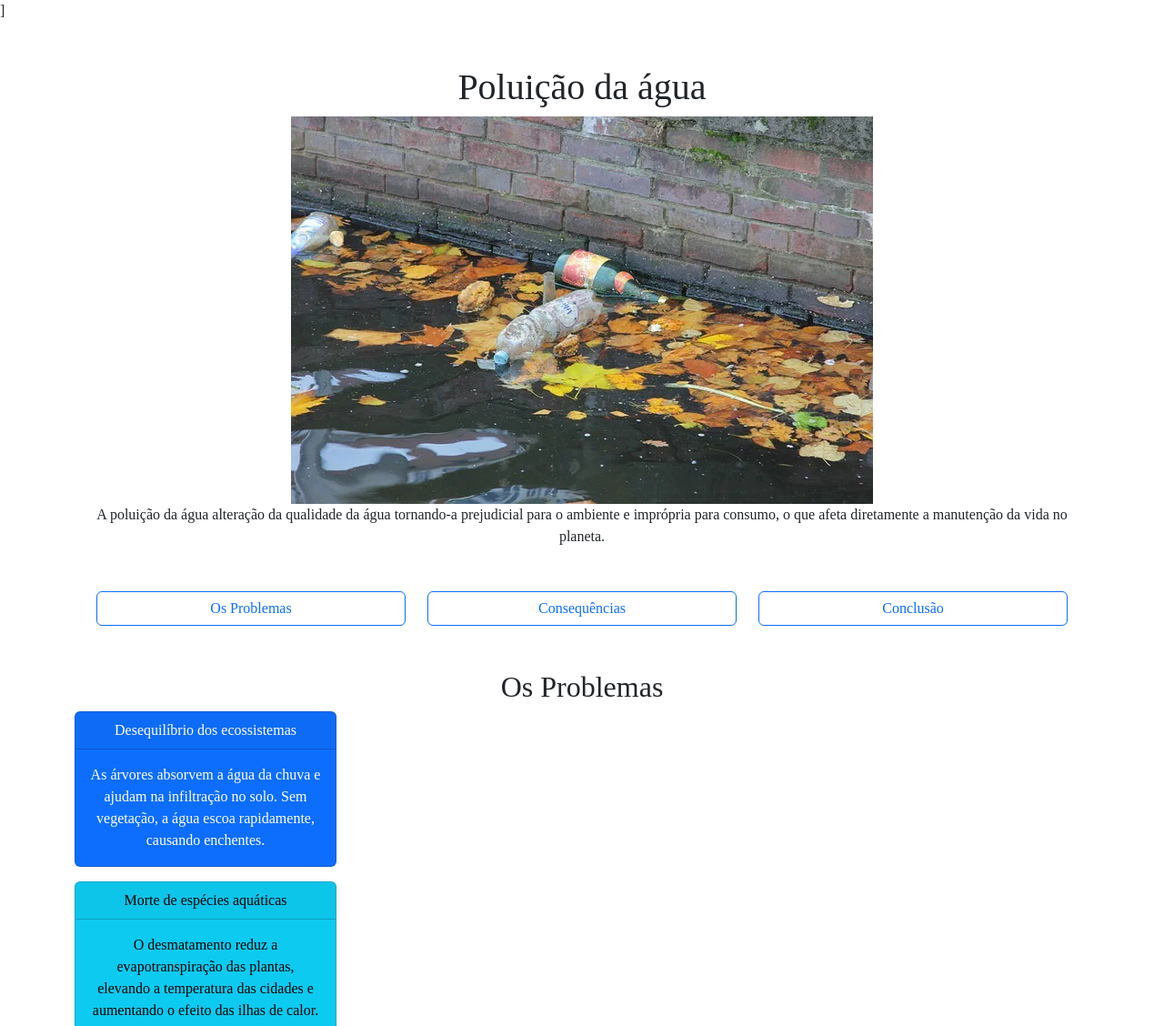
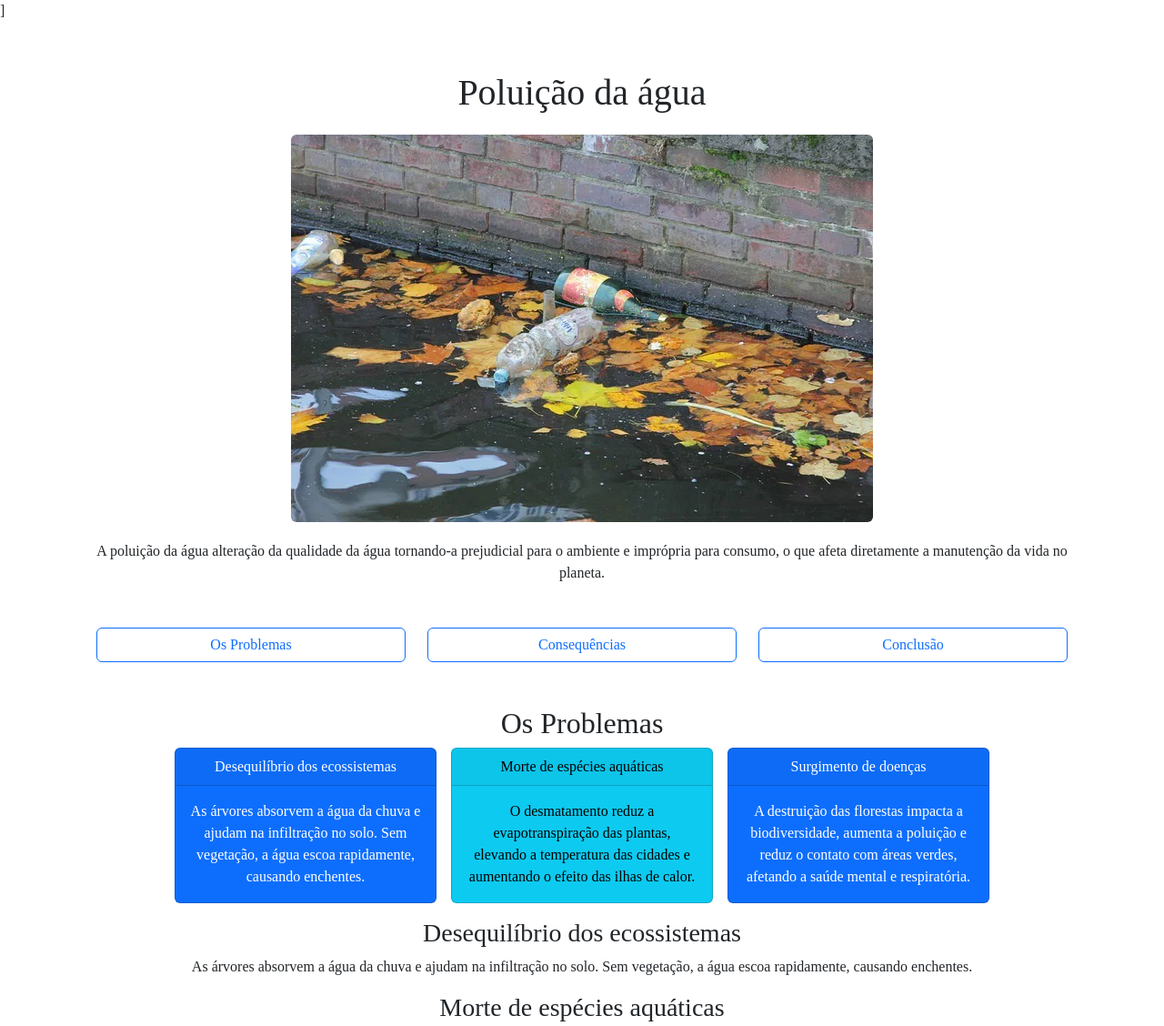
Before and after one commit to stormeso/Agrinho, a plain HTML site: page index.html in a window 1280 px wide. Shown: the top 1128 px of the page at 91% size. Drawn offline with nearby package versions, Linux system fonts and the light colour scheme; a web font is replaced by a local one.

Commit message:
Ajeitei os cards e arrumei o titulo

```diff
--- a/index.html
+++ b/index.html
@@ -10,9 +10,9 @@
 <body>
     <header>]
         <div class="container text-center mt-5">
-        <h1>Poluição da água</h1>
+       <p class="fs-1"> Poluição da água</p>
 
-        <img src="lixodomestico.jpg" alt="Lixo doméstico .">
+<img src="lixodomestico.jpg" class="rounded mx-auto d-block" style="margin-bottom: 20px;  alt="lixodomestico">
  <p> A poluição da água alteração da qualidade da água tornando-a prejudicial para o ambiente e imprópria para consumo, o que afeta diretamente a manutenção da vida no planeta.</p>
         <nav>
           <div class="container text-center mt-5">
@@ -39,6 +39,7 @@
         <section id="problemas" class="conteudo">
             <h2>Os Problemas</h2>
 
+<div class="d-flex justify-content-center gap-3">
   <div class="card text-bg-primary mb-3" style="max-width: 18rem;">
     <div class="card-header">Desequilíbrio dos ecossistemas</div>
     <div class="card-body">
@@ -57,7 +58,7 @@
       <p class="card-text">A destruição das florestas impacta a biodiversidade, aumenta a poluição e reduz o contato com áreas verdes, afetando a saúde mental e respiratória.</p>
     </div>
   </div>
-
+</div>
 
 
 
```
Lines whose indentation alone changed are shown as unchanged.
